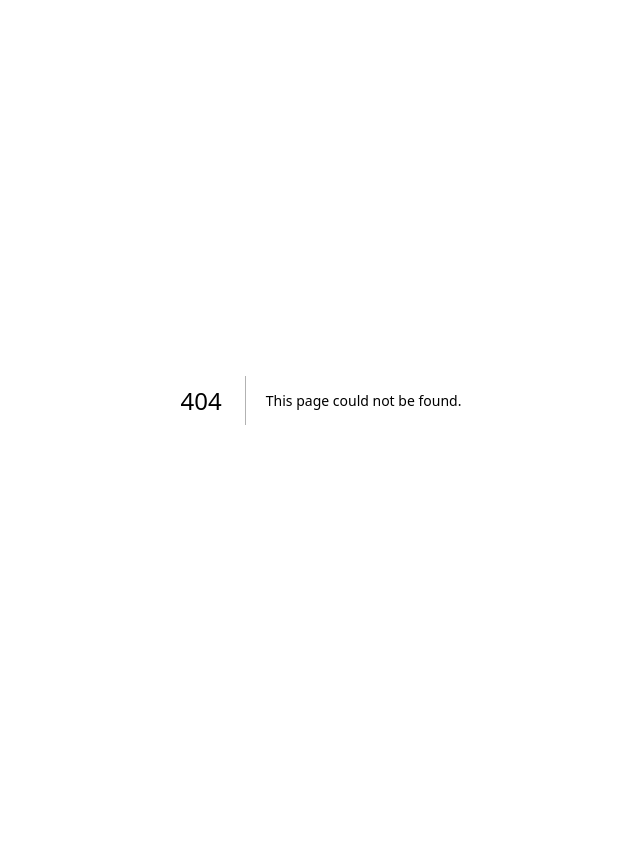
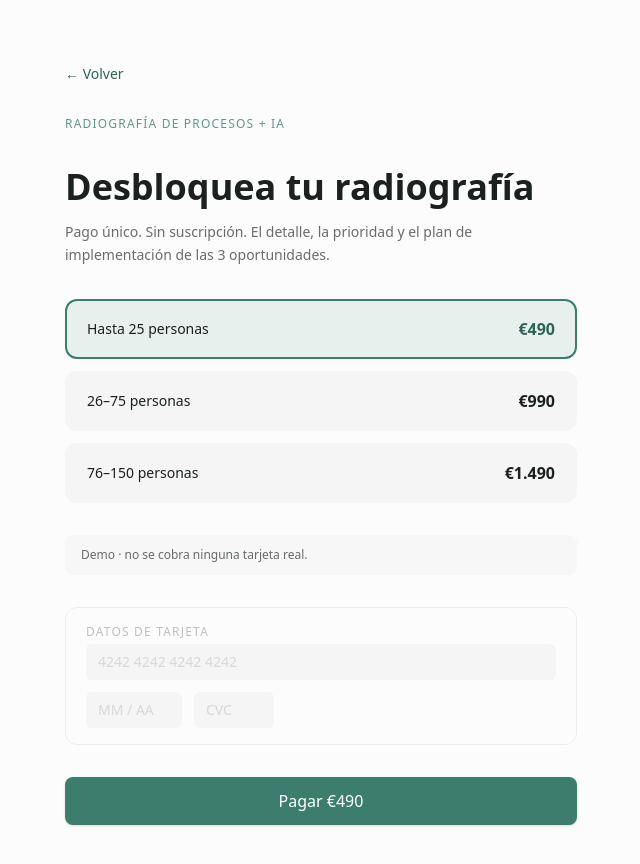
Before and after one commit to lukchamo/unifyflow, a Next.js app in the folder unifyflow-app/: page /checkout in a window 1280 px wide. Before the commit this address had no page. Shown: the top 864 px of the page, without its empty margins (319-959 px from the left). Before the commit the page ends 800 px from the top, so only its background shows below. Built offline with nearby package versions, Linux system fonts and the light colour scheme.

Commit message:
feat: simulated checkout

```diff
--- /dev/null
+++ b/unifyflow-app/app/checkout/page.tsx
@@ -0,0 +1,280 @@
+"use client";
+
+/**
+ * app/checkout/page.tsx — Simulated Stripe checkout for UnifyFlow demo.
+ *
+ * Shows 3 price tiers, a demo notice, and a pay button.
+ * On pay: calls stripe.checkout() → store.pay() → success screen.
+ */
+
+import React, { useState } from "react";
+import { useRouter } from "next/navigation";
+import { checkout } from "@/lib/services/stripe";
+import { useAppStore } from "@/lib/store/useAppStore";
+import { Button } from "@/components/ui/Button";
+
+// ── Price tiers ───────────────────────────────────────────────────────────────
+
+interface Tier {
+  id: string;
+  label: string;
+  range: string;
+  price: string;
+  priceDisplay: string;
+}
+
+const TIERS: Tier[] = [
+  {
+    id: "tier-490",
+    label: "Hasta 25 personas",
+    range: "Hasta 25 personas",
+    price: "€490",
+    priceDisplay: "€490",
+  },
+  {
+    id: "tier-990",
+    label: "26–75 personas",
+    range: "26–75 personas",
+    price: "€990",
+    priceDisplay: "€990",
+  },
+  {
+    id: "tier-1490",
+    label: "76–150 personas",
+    range: "76–150 personas",
+    price: "€1.490",
+    priceDisplay: "€1.490",
+  },
+];
+
+// ── Component ─────────────────────────────────────────────────────────────────
+
+export default function CheckoutPage() {
+  const router = useRouter();
+  const setStep = useAppStore((s) => s.setStep);
+
+  const [selectedTierId, setSelectedTierId] = useState<string>(TIERS[0].id);
+  const [loading, setLoading] = useState(false);
+  const [paid, setPaid] = useState(false);
+
+  const selectedTier = TIERS.find((t) => t.id === selectedTierId) ?? TIERS[0];
+
+  async function handlePay() {
+    setLoading(true);
+    try {
+      await checkout();
+      setPaid(true);
+    } finally {
+      setLoading(false);
+    }
+  }
+
+  function handleVerRadiografia() {
+    setStep("radiografia");
+    router.push("/app?step=radiografia");
+  }
+
+  function handleBack() {
+    router.back();
+  }
+
+  // ── Success state ───────────────────────────────────────────────────────────
+
+  if (paid) {
+    return (
+      <main
+        className="min-h-screen flex items-center justify-center px-4 py-16"
+        style={{ backgroundColor: "var(--bg)", color: "var(--fg)" }}
+      >
+        <div className="w-full max-w-md mx-auto text-center space-y-6">
+          {/* Check icon */}
+          <div
+            className="mx-auto w-16 h-16 rounded-full flex items-center justify-center text-3xl"
+            style={{ backgroundColor: "var(--accent-tint)", color: "var(--accent)" }}
+            aria-hidden="true"
+          >
+            ✓
+          </div>
+
+          {/* Heading */}
+          <h1
+            className="text-3xl font-semibold leading-tight"
+            style={{ fontFamily: "var(--font-newsreader)", color: "var(--fg)" }}
+          >
+            Radiografía desbloqueada
+          </h1>
+
+          {/* Subtitle */}
+          <p className="text-sm leading-relaxed" style={{ color: "var(--fg)", opacity: 0.7 }}>
+            Las 3 oportunidades están disponibles, con su evidencia y plan.
+          </p>
+
+          {/* CTA */}
+          <Button size="lg" onClick={handleVerRadiografia} className="w-full">
+            Ver la radiografía →
+          </Button>
+        </div>
+      </main>
+    );
+  }
+
+  // ── Checkout state ──────────────────────────────────────────────────────────
+
+  return (
+    <main
+      className="min-h-screen flex items-center justify-center px-4 py-16"
+      style={{ backgroundColor: "var(--bg)", color: "var(--fg)" }}
+    >
+      <div className="w-full max-w-lg mx-auto space-y-8">
+
+        {/* Back link */}
+        <button
+          onClick={handleBack}
+          className="text-sm flex items-center gap-1 cursor-pointer"
+          style={{ color: "var(--accent-dk)", fontFamily: "var(--font-mono)" }}
+        >
+          ← Volver
+        </button>
+
+        {/* Eyebrow */}
+        <p
+          className="text-xs tracking-widest uppercase"
+          style={{ fontFamily: "var(--font-mono)", color: "var(--accent)", opacity: 0.8 }}
+        >
+          Radiografía de Procesos + IA
+        </p>
+
+        {/* Main heading */}
+        <div className="space-y-3">
+          <h1
+            className="text-4xl font-semibold leading-tight"
+            style={{ fontFamily: "var(--font-newsreader)", color: "var(--fg)" }}
+          >
+            Desbloquea tu radiografía
+          </h1>
+          <p className="text-sm leading-relaxed" style={{ color: "var(--fg)", opacity: 0.65 }}>
+            Pago único. Sin suscripción. El detalle, la prioridad y el plan de
+            implementación de las 3 oportunidades.
+          </p>
+        </div>
+
+        {/* Price tiers */}
+        <div className="space-y-3" role="radiogroup" aria-label="Plan de precio">
+          {TIERS.map((tier, idx) => {
+            const isSelected = tier.id === selectedTierId;
+            const isHighlighted = idx === 0; // middle/most relevant highlighted
+
+            return (
+              <button
+                key={tier.id}
+                role="radio"
+                aria-checked={isSelected}
+                onClick={() => setSelectedTierId(tier.id)}
+                className="w-full text-left rounded-xl px-5 py-4 cursor-pointer transition-all duration-150 flex items-center justify-between"
+                style={{
+                  border: isSelected
+                    ? "2px solid var(--accent)"
+                    : "2px solid transparent",
+                  backgroundColor: isSelected
+                    ? "var(--accent-tint)"
+                    : isHighlighted
+                    ? "rgba(60,125,110,0.04)"
+                    : "#F4F5F4",
+                  outline: "none",
+                }}
+              >
+                <span className="space-y-0.5">
+                  <span
+                    className="block text-sm font-medium"
+                    style={{ color: "var(--fg)" }}
+                  >
+                    {tier.range}
+                  </span>
+                  {isHighlighted && !isSelected && (
+                    <span
+                      className="block text-xs"
+                      style={{
+                        fontFamily: "var(--font-mono)",
+                        color: "var(--accent)",
+                        opacity: 0.8,
+                      }}
+                    >
+                      Más popular
+                    </span>
+                  )}
+                </span>
+                <span
+                  className="text-base font-semibold tabular-nums"
+                  style={{
+                    color: isSelected ? "var(--accent-dk)" : "var(--fg)",
+                  }}
+                >
+                  {tier.priceDisplay}
+                </span>
+              </button>
+            );
+          })}
+        </div>
+
+        {/* DEMO notice */}
+        <div
+          className="rounded-lg px-4 py-3 text-xs"
+          style={{
+            fontFamily: "var(--font-mono)",
+            backgroundColor: "#F4F5F4",
+            color: "var(--fg)",
+            opacity: 0.65,
+          }}
+        >
+          Demo · no se cobra ninguna tarjeta real.
+        </div>
+
+        {/* Fake card fields (decorative) */}
+        <div
+          className="rounded-xl border px-5 py-4 space-y-3 cursor-not-allowed select-none"
+          style={{ borderColor: "#D9DBD9", opacity: 0.45 }}
+          aria-hidden="true"
+        >
+          <div
+            className="text-xs uppercase tracking-widest mb-1"
+            style={{ fontFamily: "var(--font-mono)", color: "var(--fg)", opacity: 0.6 }}
+          >
+            Datos de tarjeta
+          </div>
+          <div className="flex gap-3">
+            <div
+              className="flex-1 rounded-md px-3 py-2 text-sm"
+              style={{ backgroundColor: "#EDEDEC", color: "#AAB0AA" }}
+            >
+              4242 4242 4242 4242
+            </div>
+          </div>
+          <div className="flex gap-3">
+            <div
+              className="w-24 rounded-md px-3 py-2 text-sm"
+              style={{ backgroundColor: "#EDEDEC", color: "#AAB0AA" }}
+            >
+              MM / AA
+            </div>
+            <div
+              className="w-20 rounded-md px-3 py-2 text-sm"
+              style={{ backgroundColor: "#EDEDEC", color: "#AAB0AA" }}
+            >
+              CVC
+            </div>
+          </div>
+        </div>
+
+        {/* Pay button */}
+        <Button
+          size="lg"
+          onClick={handlePay}
+          disabled={loading}
+          className="w-full"
+        >
+          {loading ? "Procesando..." : `Pagar ${selectedTier.priceDisplay}`}
+        </Button>
+      </div>
+    </main>
+  );
+}
```
Also changed, not shown: 1 other file (tests, documents, lock files or other folders).
